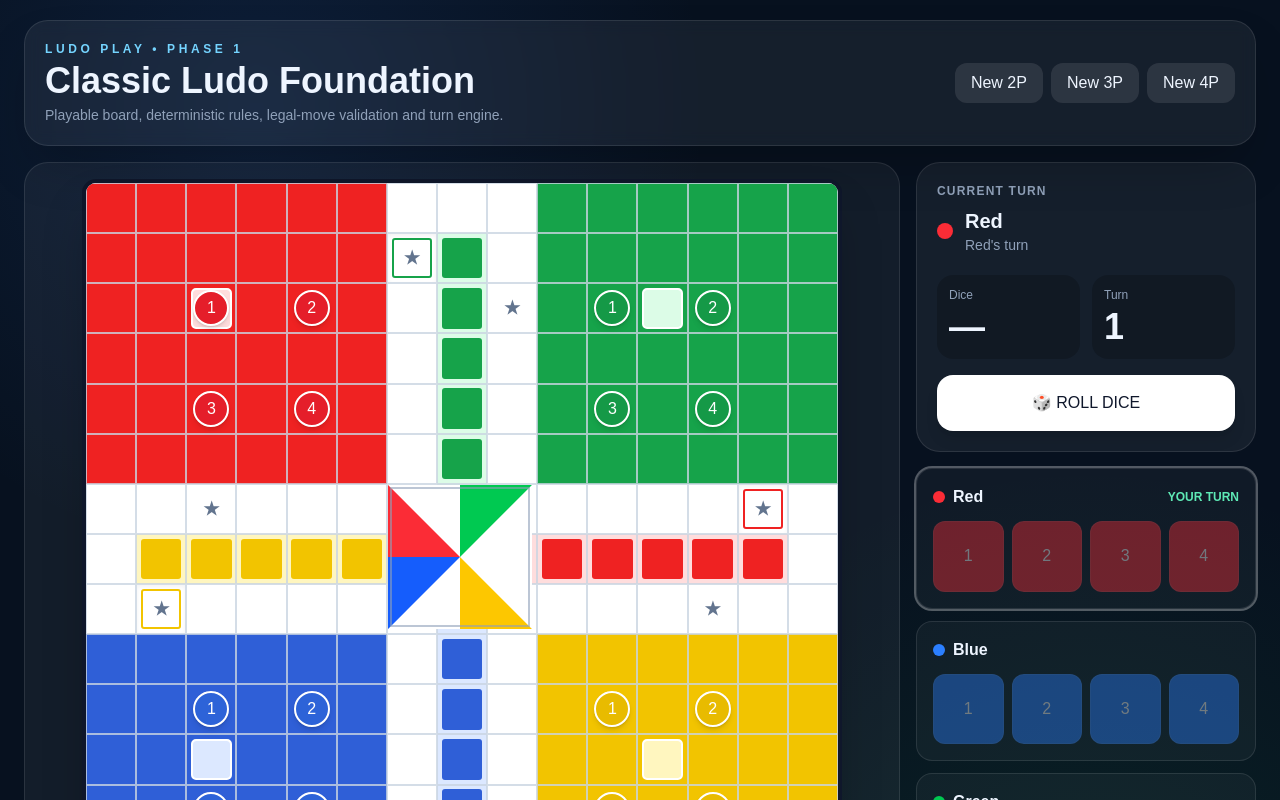
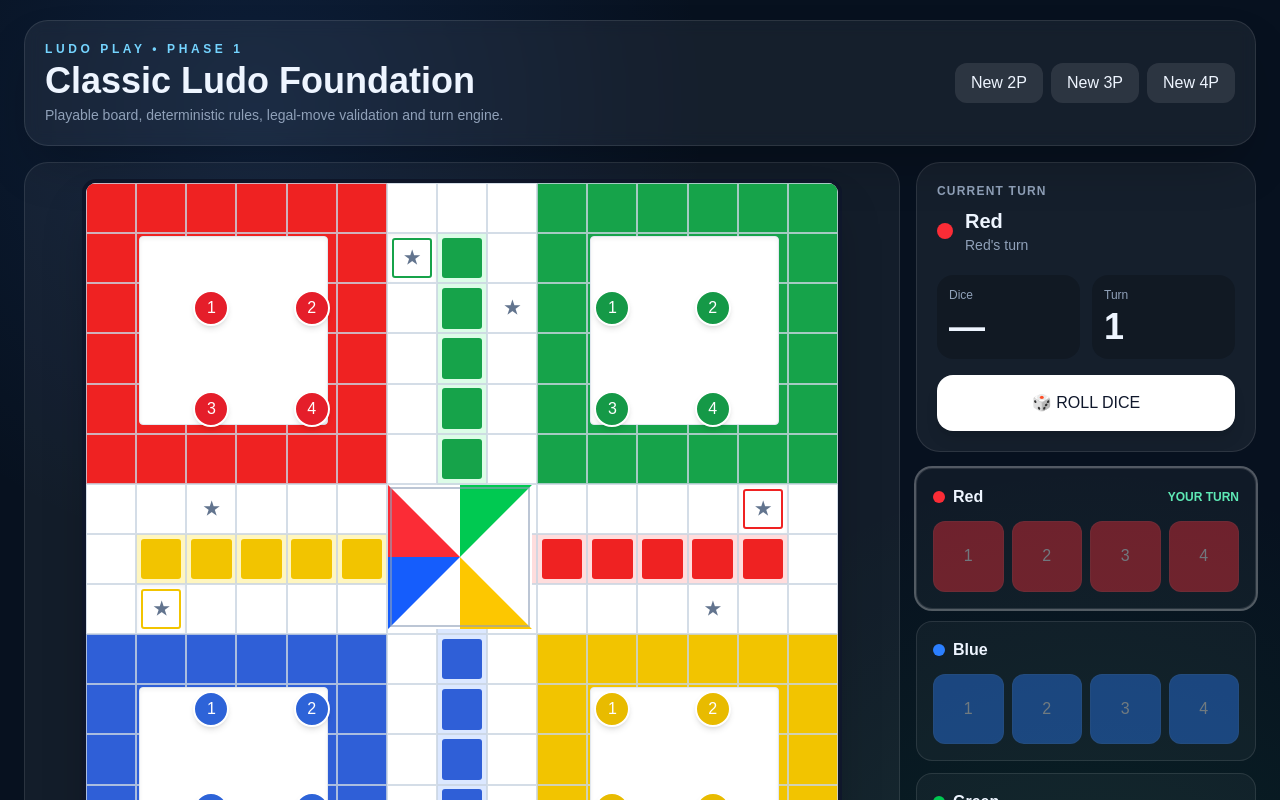
Before and after one commit to Shailendra76-sk/ludo, a Next.js app: page / in a window 1280 px wide. Shown: the top 800 px of the page. Built offline with nearby package versions, Linux system fonts and the light colour scheme.

Commit message:
Polish classic Ludo home squares and token bases

```diff
--- a/components/ludo-board.tsx
+++ b/components/ludo-board.tsx
@@ -140,16 +140,15 @@ export default function LudoBoard({
                   background: home ? PALETTE[home].home : lane ? PALETTE[lane].homeSoft : undefined,
                 }}
               >
-                {home && x === HOME_ZONES[home].x0 + 2 && y === HOME_ZONES[home].y0 + 2 && (
+                {home && x === HOME_ZONES[home].x0 + 1 && y === HOME_ZONES[home].y0 + 1 && (
                   <div
-                    className="absolute inset-[7%] rounded-[5px] border-2 border-white bg-white shadow-inner"
-                    style={{ boxShadow: `inset 0 0 0 999px ${PALETTE[home].homeSoft}` }}
+                    className="pointer-events-none absolute left-[3%] top-[3%] z-[1] h-[394%] w-[394%] rounded-[4px] border border-slate-200 bg-white shadow-inner"
                   />
                 )}
 
                 {home && isBaseSpot && (
                   <div
-                    className="absolute h-[70%] w-[70%] rounded-full border-2 bg-white shadow-sm"
+                    className="pointer-events-none absolute z-[2] h-[58%] w-[58%] rounded-full border-2 bg-white shadow-sm"
                     style={{ borderColor: PALETTE[home].home }}
                   />
                 )}
```
